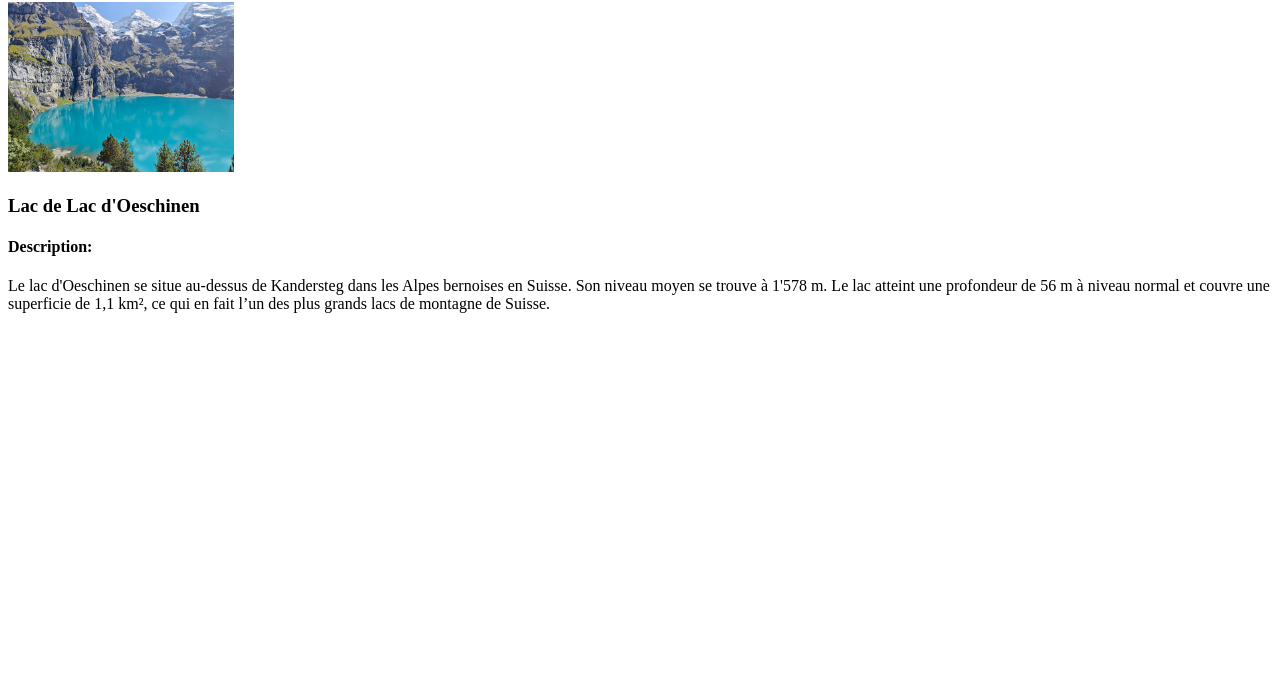
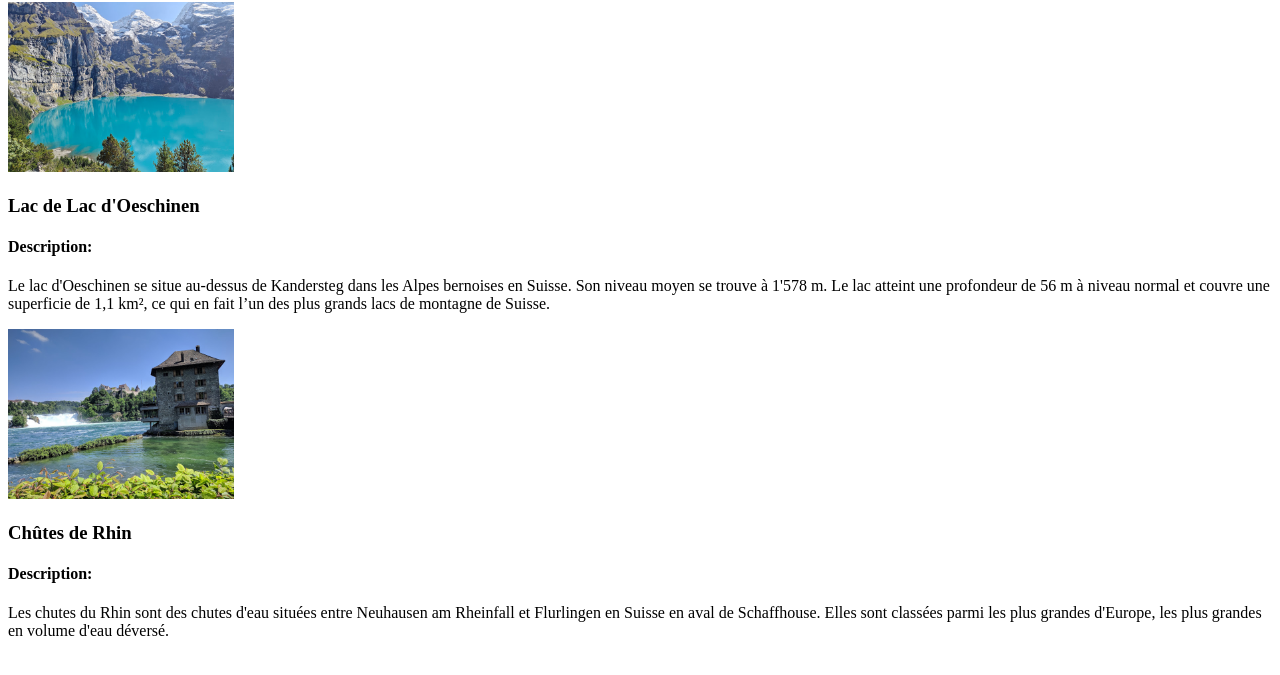
Before and after one commit to TiagoRdrgs3/SiteProjet-Tourisme-Suisse, a plain HTML site: page index.html in a window 1280 px wide. Shown: the part 125-800 px from the top of the page. Drawn offline with Linux system fonts and the light colour scheme.

Commit message:
Aajout des Chûtes de Rhin avec son image

```diff
--- a/index.html
+++ b/index.html
@@ -25,6 +25,16 @@
                 ce qui en fait l’un des plus grands lacs de montagne de Suisse.
             </p>
         </section>
+
+        <section>
+            <img src="img/chûtes de Rhin.jpg" alt="Photo des chûtes de Rhin" width="226px" height="170px">
+            <h3>Chûtes de Rhin</h3>
+            <h4>Description:</h4>
+            <p>
+                Les chutes du Rhin sont des chutes d'eau situées entre Neuhausen am Rheinfall et Flurlingen en Suisse en aval de Schaffhouse.
+                Elles sont classées parmi les plus grandes d'Europe, les plus grandes en volume d'eau déversé.
+            </p>
+        </section>
     </main>
 
 
```
Also changed, not shown: img/chûtes de Rhin.jpg (added).
